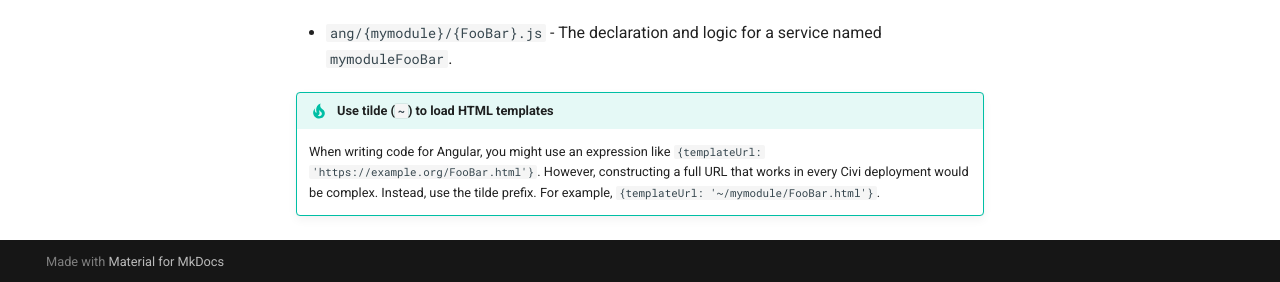
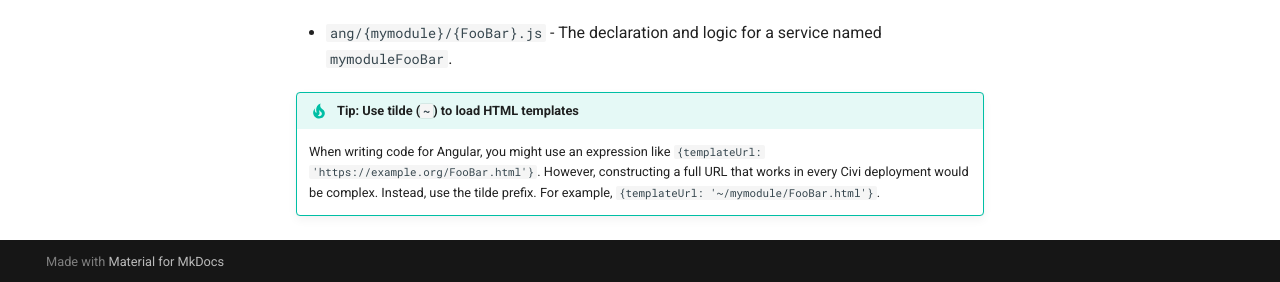
Before and after one commit to civicrm/civicrm-dev-docs, an MkDocs documentation site: the page built from docs/framework/angular/files.md, in a window 1280 px wide and 900 px high, scrolled down 1200 px. Shown: the part 615-897 px from the top of the window. Built offline with MkDocs 1.6.1 and Material for MkDocs 9.7.7, drawn with Linux system fonts in a browser that asks for light colours; comment, search, counter and statistics services are not loaded; old or Windows-style settings are respelled for this version of MkDocs.

Commit message:
"AngularJS: File Names" - Tweak heading

```diff
--- a/docs/framework/angular/files.md
+++ b/docs/framework/angular/files.md
@@ -58,7 +58,7 @@ __Service Files__
 
    * `ang/{mymodule}/{FooBar}.js` - The declaration and logic for a service named `mymoduleFooBar`.
 
-!!! tip "Use tilde (`~`) to load HTML templates"
+!!! tip "Tip: Use tilde (`~`) to load HTML templates"
     When writing code for Angular, you might use an expression like
     `{templateUrl: 'https://example.org/FooBar.html'}`.  However,
     constructing a full URL that works in every Civi deployment would be
```
